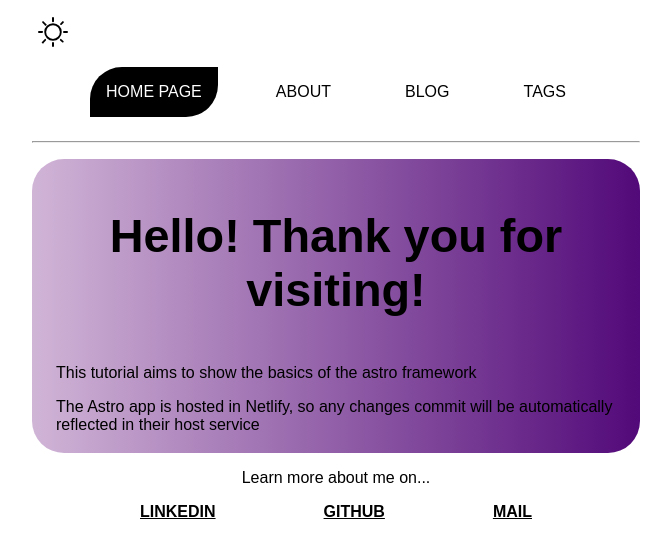
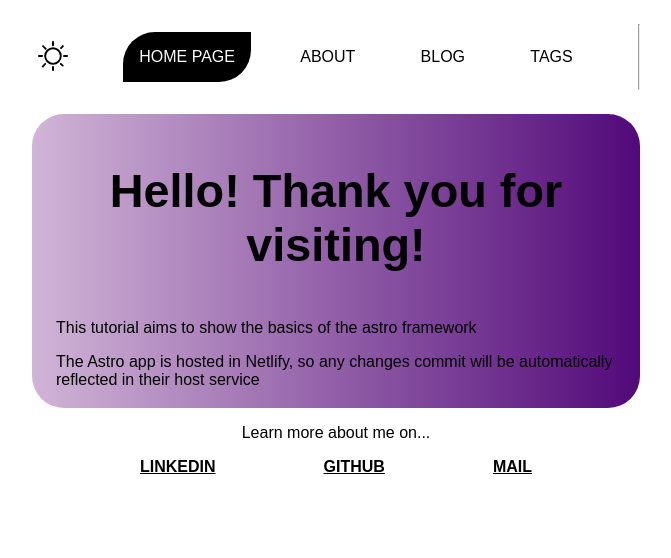
Before and after one commit to jdelberm/astro-blog-tutorial, an Astro site: page / in a window 1280 px wide. Shown: the whole page, without its empty margins (304-975 px from the left). Built offline with nearby package versions, Linux system fonts and the light colour scheme; Astro itself is replaced by a stand-in of ours.

Commit message:
fix: aligned icons with links

```diff
--- a/src/components/Header.astro
+++ b/src/components/Header.astro
@@ -4,10 +4,19 @@ import Hamburger from "./Hamburger.astro";
 import ThemeIcon from "./ThemeIcon.astro";
 ---
 
+<style>
+  .header-nav,
+  .header-icons {
+    display: flex;
+    flex-direction: row;
+  }
+</style>
 <header>
-  <nav>
-    <ThemeIcon />
-    <Hamburger />
+  <nav class="header-nav">
+    <span class="header-icons">
+      <ThemeIcon />
+      <Hamburger />
+    </span>
     <Navigation />
   </nav>
 </header>
```
